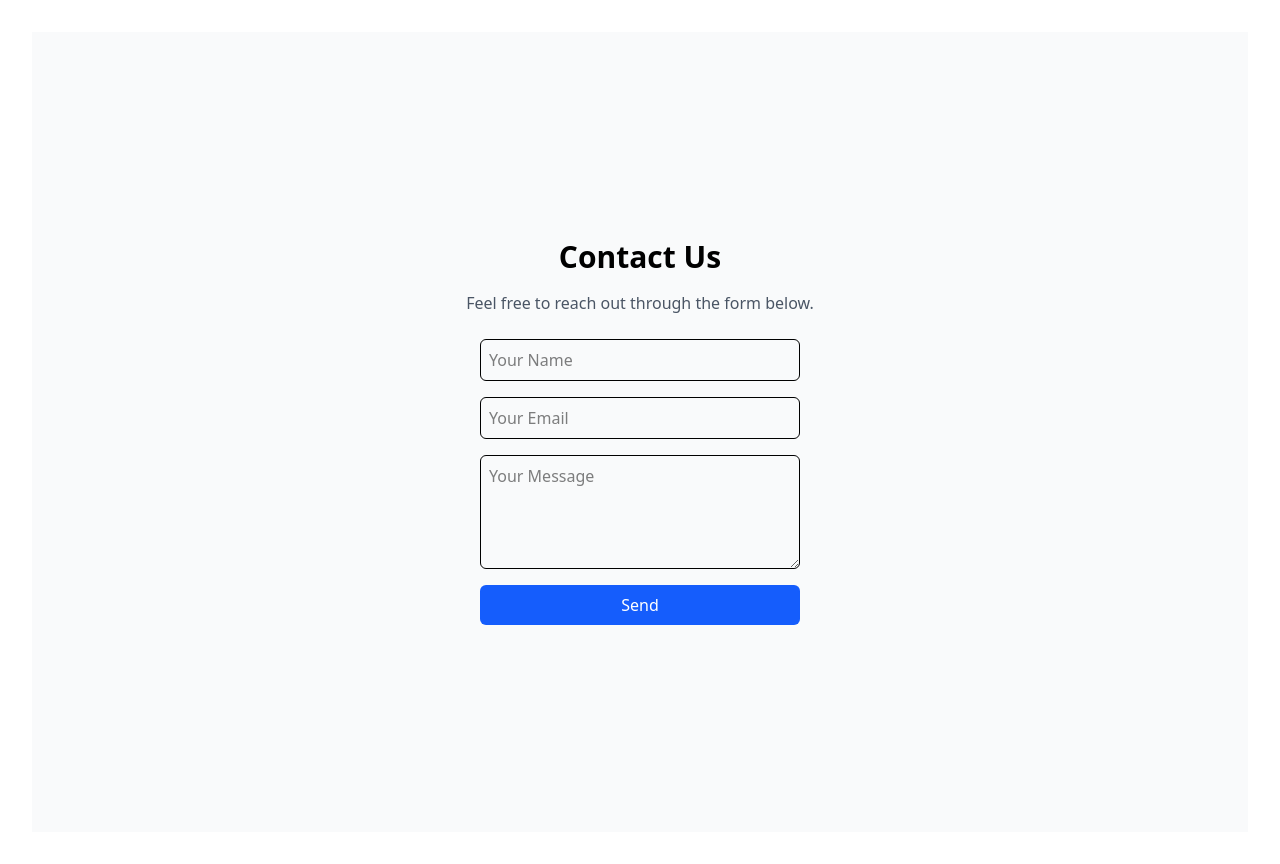
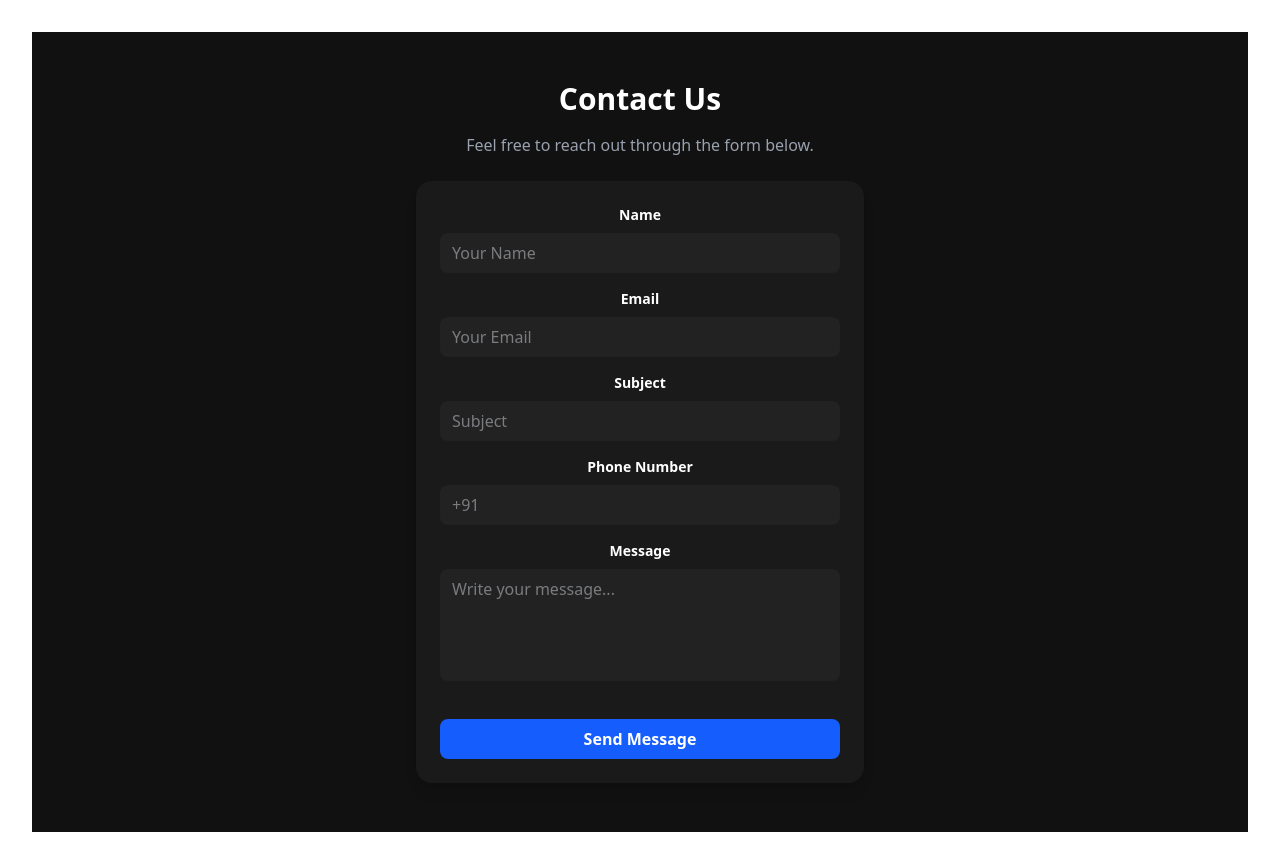
Before and after one commit to pkselva/react_portfolio, a React (Vite) app: page / in a window 1280 px wide. Built offline with nearby package versions, Linux system fonts and the light colour scheme.

Commit message:
contact component revamped

```diff
--- a/src/Components/Contact.jsx
+++ b/src/Components/Contact.jsx
@@ -1,37 +1,74 @@
-import React from 'react'
+import React from "react";
 
-function Contact() {
+const Contact = () => {
   return (
-    <div className="flex flex-col items-center justify-center min-h-screen bg-gray-50">
+    <div className="flex flex-col items-center justify-center min-h-screen bg-[#111] text-white px-4">
       <h1 className="text-3xl font-bold mb-4">Contact Us</h1>
-      <p className="text-gray-600 mb-6">
+      <p className="text-gray-400 mb-6 text-center">
         Feel free to reach out through the form below.
       </p>
-      <form className="flex flex-col gap-4 w-80">
+
+      <form className="flex flex-col gap-4 w-full max-w-md bg-[#1a1a1a] p-6 rounded-2xl shadow-lg">
+        {/* Name */}
+        <div>
+          <label className="block mb-2 text-sm font-semibold">Name</label>
           <input
             type="text"
             placeholder="Your Name"
-          className="border p-2 rounded-md"
+            className="w-full bg-[#222] rounded-lg px-3 py-2 text-gray-300 outline-none focus:ring-2 focus:ring-blue-600"
           />
+        </div>
+
+        {/* Email */}
+        <div>
+          <label className="block mb-2 text-sm font-semibold">Email</label>
           <input
             type="email"
             placeholder="Your Email"
-          className="border p-2 rounded-md"
+            className="w-full bg-[#222] rounded-lg px-3 py-2 text-gray-300 outline-none focus:ring-2 focus:ring-blue-600"
           />
+        </div>
+
+        {/* Subject */}
+        <div>
+          <label className="block mb-2 text-sm font-semibold">Subject</label>
+          <input
+            type="text"
+            placeholder="Subject"
+            className="w-full bg-[#222] rounded-lg px-3 py-2 text-gray-300 outline-none focus:ring-2 focus:ring-blue-600"
+          />
+        </div>
+
+        {/* Phone */}
+        <div>
+          <label className="block mb-2 text-sm font-semibold">Phone Number</label>
+          <input
+            type="tel"
+            placeholder="+91"
+            className="w-full bg-[#222] rounded-lg px-3 py-2 text-gray-300 outline-none focus:ring-2 focus:ring-blue-600"
+          />
+        </div>
+
+        {/* Message */}
+        <div>
+          <label className="block mb-2 text-sm font-semibold">Message</label>
           <textarea
-          placeholder="Your Message"
             rows="4"
-          className="border p-2 rounded-md"
+            placeholder="Write your message..."
+            className="w-full bg-[#222] rounded-lg px-3 py-2 text-gray-300 outline-none focus:ring-2 focus:ring-blue-600 resize-none"
           ></textarea>
+        </div>
+
+        {/* Submit Button */}
         <button
           type="submit"
-          className="bg-blue-600 text-white rounded-md p-2 hover:bg-blue-700"
+          className="mt-4 w-full bg-blue-600 hover:bg-blue-700 transition-all py-2 rounded-lg font-semibold"
         >
-          Send
+          Send Message
         </button>
       </form>
     </div>
   );
-}
+};
 
-export default Contact
+export default Contact;
```
Lines whose indentation alone changed are shown as unchanged.
